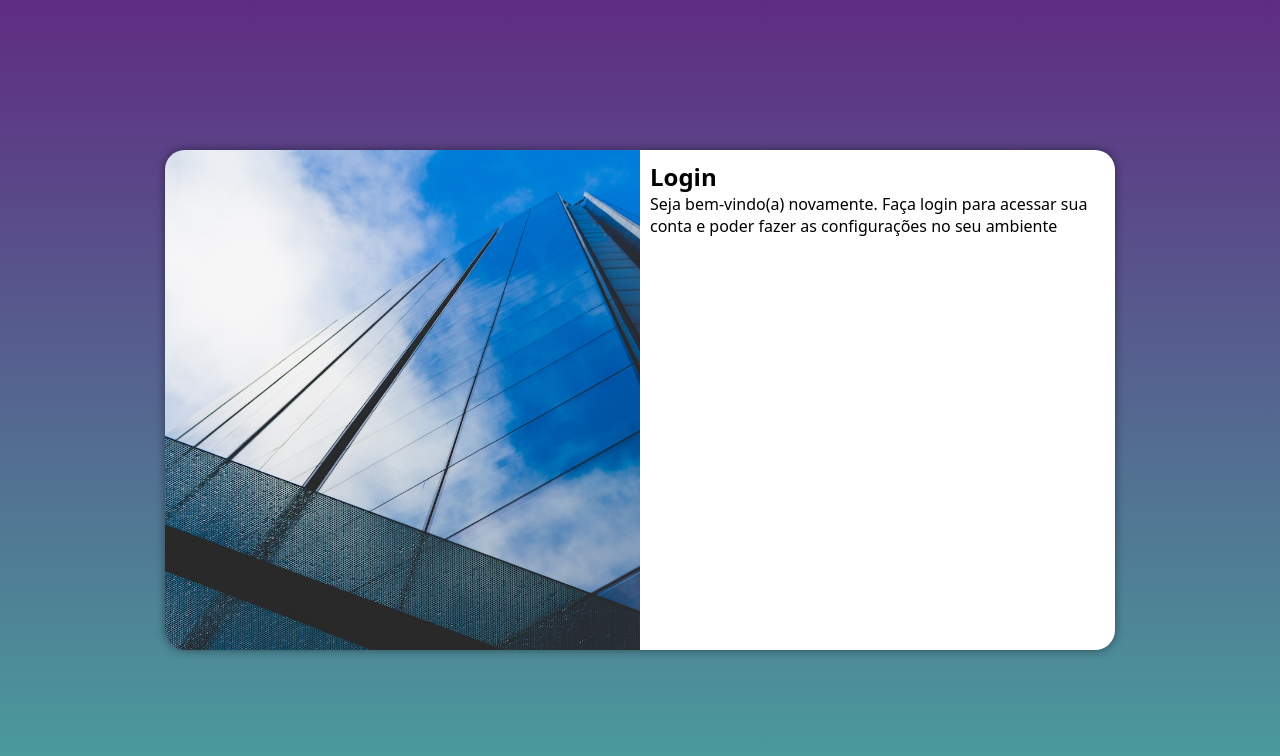
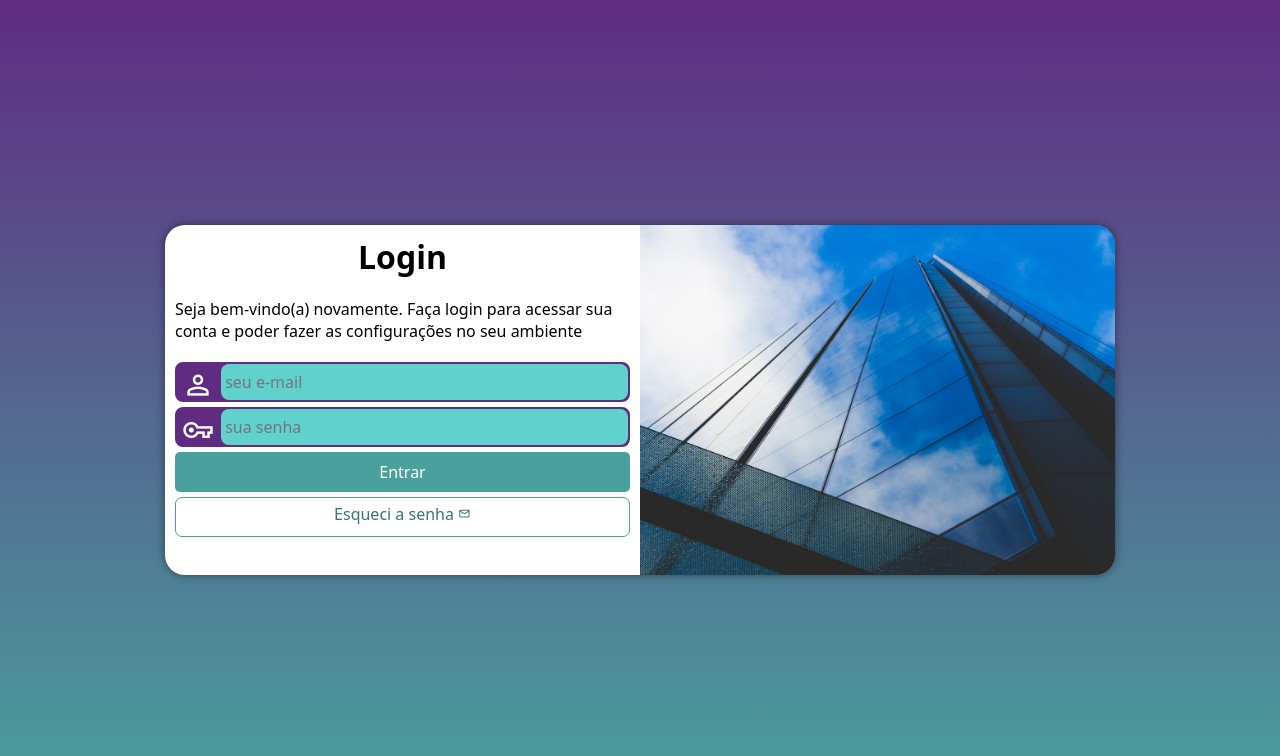
Before and after one commit to warllonl/projeto-login, a plain HTML site: page index.html in a window 1280 px wide. Drawn offline with nearby package versions, Linux system fonts and the light colour scheme.

Commit message:
terminando o projeto

```diff
--- a/estilos/media-query.css
+++ b/estilos/media-query.css
@@ -1,11 +1,12 @@
 @charset "UTF-8";
 
-@MEDIA screen and (min-width: 768px) and (max-width: 992px) {
+@MEDIA screen and (min-width: 768px) and (max-width: 992px) { /*confiração para table */
     body {
         background-image: linear-gradient(to top, #49a09d, #5f2c82)
     }
     section#login  {
         width: 80vw;
+        height: 280px;
     }
     section#login > div#imagem {
         float: left ;
@@ -24,15 +25,23 @@
     }
     section#login {
         width: 950px;
+        height: 350px;
     }
     section#login > div#imagem {
-        float: left;
+        float: right;
         width: 50%;
         height: 100%;
     }
     section#login > div#formulario {
-        float: right;
+        float: left;
         width: 50%;
 
     }
+    div#formulario > h1 {
+        font-size: 2em;
+    }
+    div#formulario > p {
+        font-size: 1em;
+        margin: 20px 0px;
+    }
 }
--- a/estilos/style.css
+++ b/estilos/style.css
@@ -27,13 +27,13 @@ section#login {
     position: absolute;
     top: 50%;
     left: 50%;
-    transform: translate(-50%,-50%);
     overflow: hidden;
     background-color: white;
     width: 250px;
-    height: 500px;
+    height: 515px;
     border-radius: 20px;
     box-shadow: 0px 0px 10px rgba(0, 0, 0, 0.450);
+    transform: translate(-50%,-50%);
     transition: width .3s, height .3s;
     transition-timing-function: ease;
 }
@@ -47,3 +47,84 @@ section#login > div#formulario {
     display:block;
     padding: 10px;
 }
+
+div#formulario > h1 {
+    text-align: center;
+    margin-bottom: 10px;
+}
+
+div#formulario > p {
+    font-size: 0.8em;
+}
+div.campo > label {
+    display: none;
+}
+
+div.campo > span {
+    color: white;
+    /*background-color: black;*/
+    font-size: 2em;
+    width: 40px;
+    padding: 5px;
+}
+div.campo > input {
+    background-color:#60d1cd;
+    font-size: 1em;
+    width: calc(100% - 44.4px);
+    height: 100%;
+
+    border: 0px;
+    border-radius: 8px;
+    padding: 4px;
+    transform: translateY(-13px);
+}
+div.campo > input:focus-within {
+    background-color: white;
+}
+form > div.campo {
+    background-color: #5f2c82;
+    border: 2px solid #5f2c82;
+    display: block;
+    width: 100%;
+    height: 40px;
+    border-radius: 8px;
+    margin: 5px 0px;
+
+}
+
+
+form > input[type=submit] {
+    display:block;
+    font-size: 1em;
+    width: 100%;
+    height: 40px;
+    background-color: #49a09d;
+    color: white;
+    border: none;
+    border-radius: 5px;
+    cursor: pointer;
+}
+form > input[type=submit]:hover {
+    background-color: #367573;
+}
+form > a.botao {
+    display: block;
+    text-align: center;
+    font-size: 1em;
+    width: 100%;
+    height: 40px;
+    padding-top: 5px;
+    margin-top: 5px;
+    background-color: white;
+    color: #367573;
+    border: 1px solid #49a09d;
+    border-radius: 7px;
+    text-decoration: none;
+}
+form > a.botao:hover {
+    background-color: #58c5c1;
+}
+
+form > a.botao > span {
+    font-size: 0.8em;
+}
--- a/index.html
+++ b/index.html
@@ -6,6 +6,7 @@
     <title>Login</title>
     <link rel="stylesheet" href="estilos/style.css">
     <link rel="stylesheet" href="estilos/media-query.css">
+    <link href="https://fonts.googleapis.com/css2?family=Material+Symbols+Outlined" rel="stylesheet" />
 </head>
 <bosy>
     <main>
@@ -16,8 +17,21 @@
             <div id="formulario">
                 <h1>Login</h1>
                 <p>Seja bem-vindo(a) novamente. Faça login para acessar sua conta e poder fazer as configurações no seu ambiente</p>
-                <form action="login.php" method="post">
-
+                <form action="login.php" method="post" autocomplete="on">
+                    <div class="campo">
+                        <span class="material-symbols-outlined">person</span>
+                        <input type="email" name="login" id="ilogin" placeholder="seu e-mail" autocomplete="email" required maxlength="30">
+                        <label for="ilogin">Login</label>
+                    </div>
+                    <div class="campo">
+                        <span class="material-symbols-outlined">vpn_key</span>
+                        <input type="password" name="senha" id="isenha" placeholder="sua senha" autocomplete="current-password" requerid minlength="8" maxlength="30">
+                        <label for="isenha">Senha</label>
+                    </div>
+                    <input type="submit" value="Entrar">
+                    <a href="esqueci.html" class="botao">
+                        Esqueci a senha <span class="material-symbols-outlined">mail</span>
+                    </a>
                 </form>
             </div>
         </section>
```
